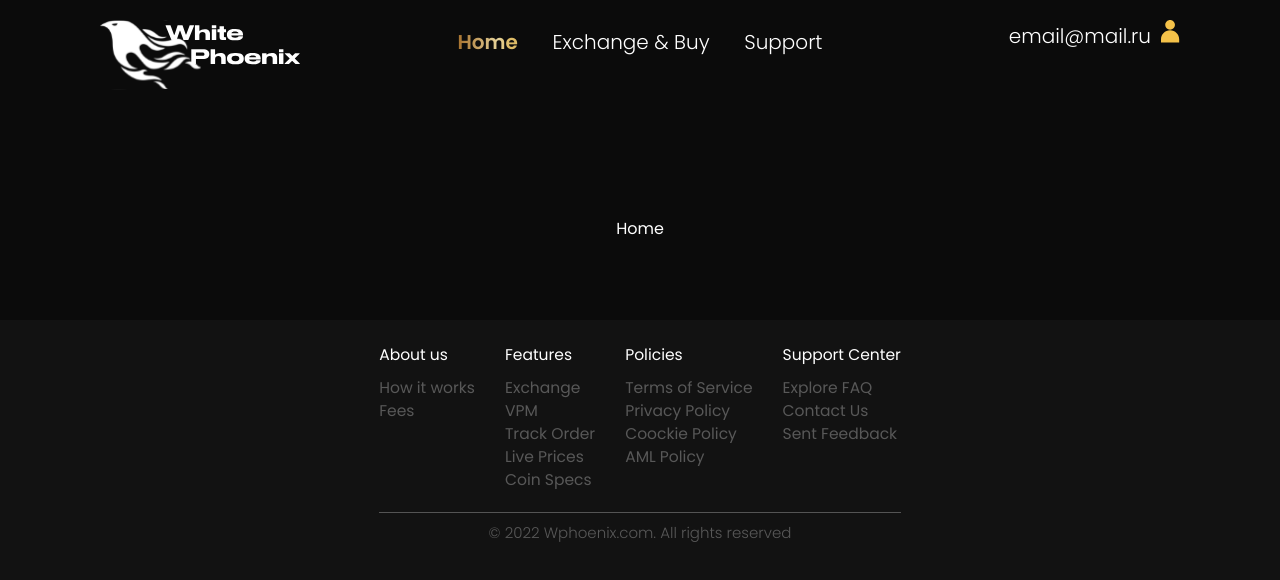
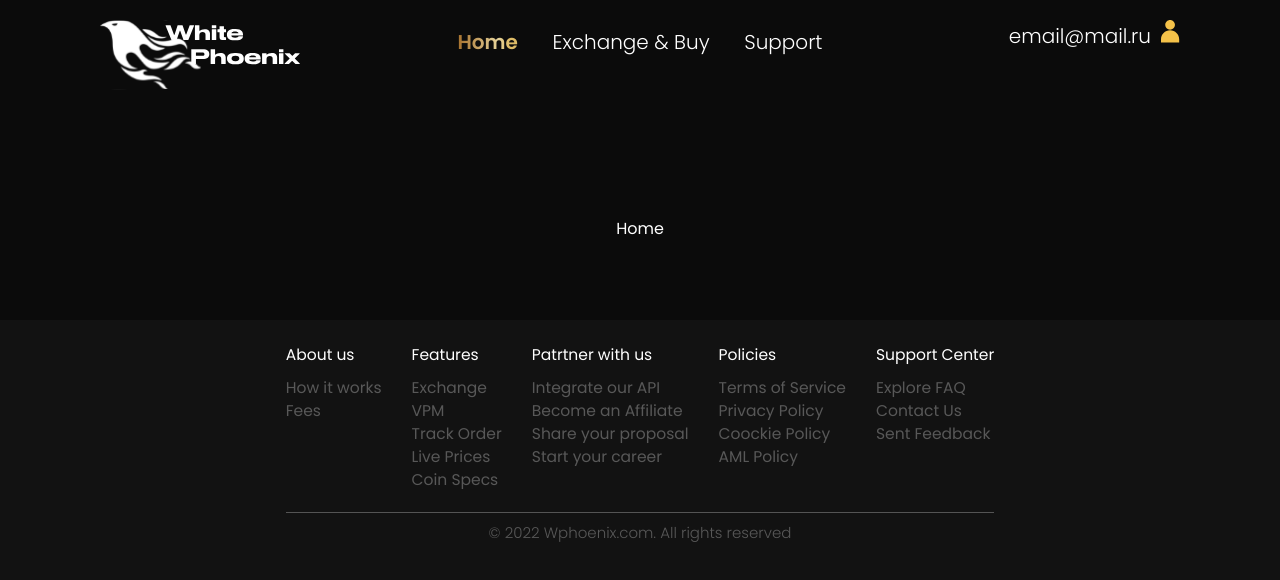
Before and after one commit to chyVacheck/white_proenix, a React (Create React App) app: page /home in a window 1280 px wide. Shown: the top 580 px of the page. Built offline with nearby package versions, Linux system fonts and the light colour scheme.

Commit message:
add info

```diff
--- a/src/components/Footer/Footer.js
+++ b/src/components/Footer/Footer.js
@@ -22,6 +22,11 @@ function Footer() {
           />
 
           <FooterInfoColumn
+            title='Patrtner with us'
+            links={['Integrate our API', 'Become an Affiliate', 'Share your proposal', 'Start your career']}
+          />
+
+          <FooterInfoColumn
             title='Policies'
             links={['Terms of Service', 'Privacy Policy', 'Coockie Policy', 'AML Policy']}
           />
```
